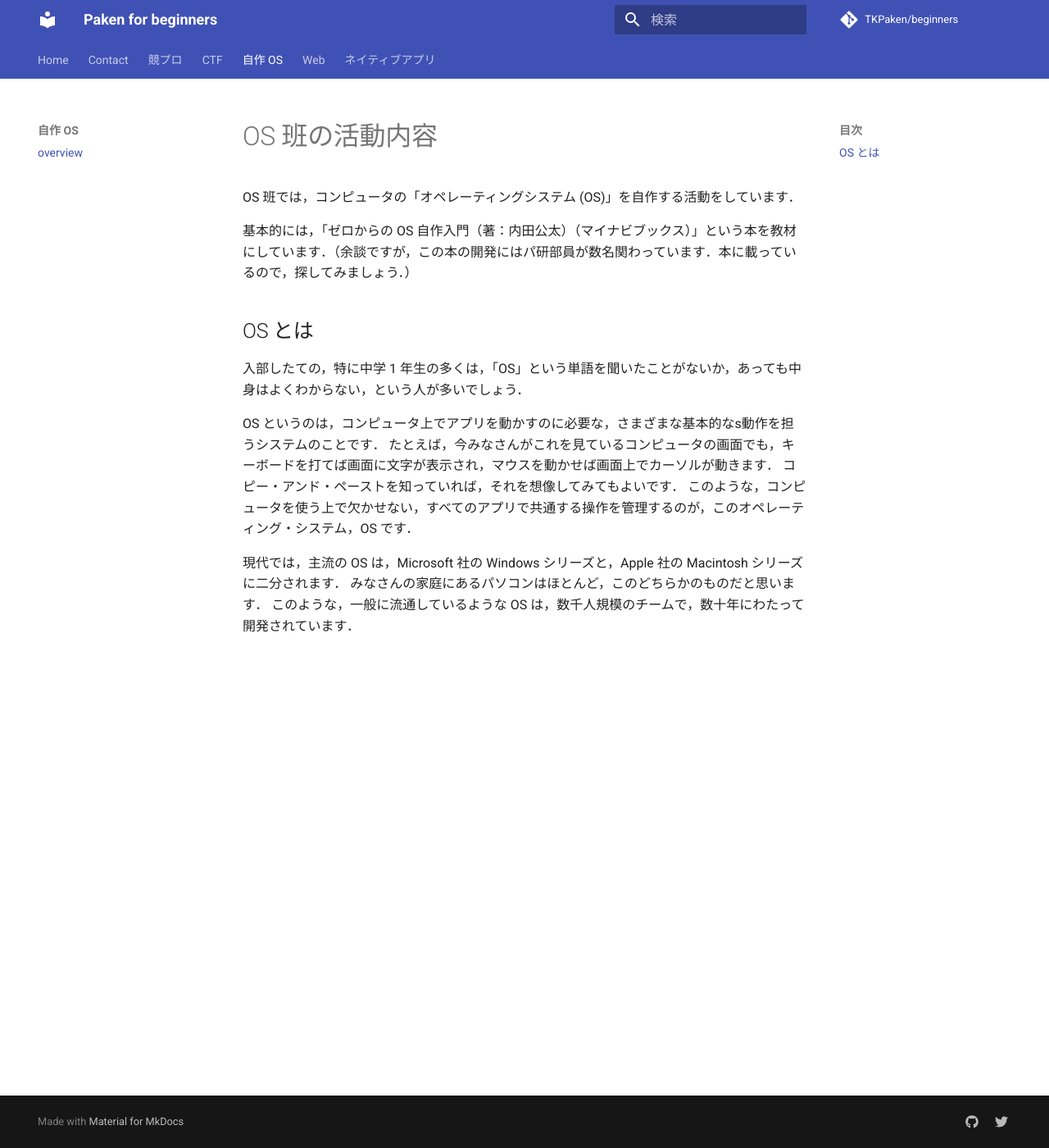
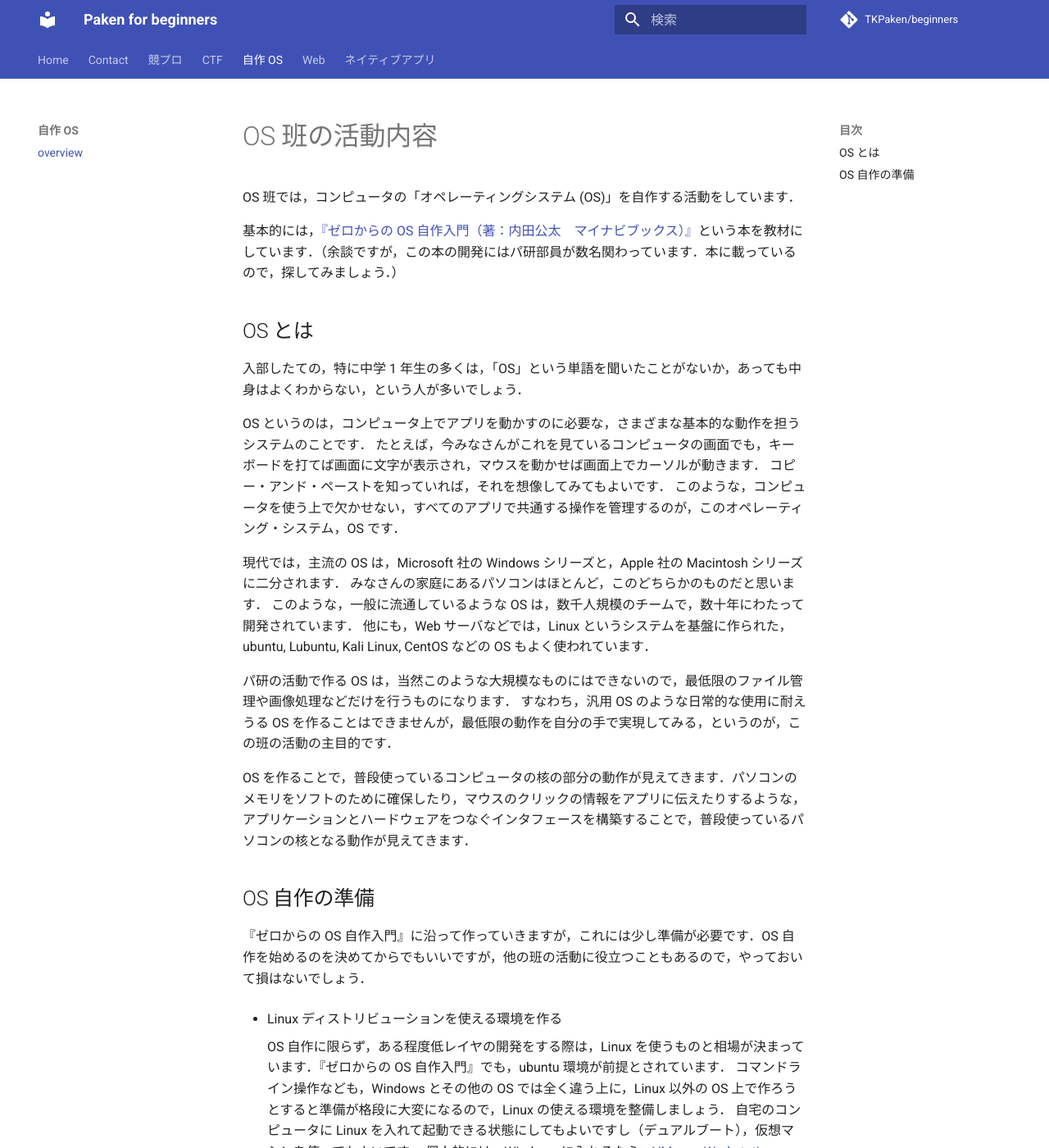
Before and after one commit to TKPaken/beginners, an MkDocs documentation site: the page built from docs/OS/index.md, in a window 1280 px wide and 1400 px high. Shown: the whole window at 82% size. Built offline with MkDocs 1.6.1 and Material for MkDocs 9.7.7, drawn with Linux system fonts in a browser that asks for light colours; comment, search, counter and statistics services are not loaded; some of the changed text lies outside the part shown.

Commit message:
Finish writing docs/OS/index.md.

```diff
--- a/docs/OS/index.md
+++ b/docs/OS/index.md
@@ -1,12 +1,12 @@
 # OS 班の活動内容
 OS 班では，コンピュータの「オペレーティングシステム (OS)」を自作する活動をしています．
 
-基本的には，「ゼロからの OS 自作入門（著：内田公太）（マイナビブックス）」という本を教材にしています．（余談ですが，この本の開発にはパ研部員が数名関わっています．本に載っているので，探してみましょう．）
+基本的には，[『ゼロからの OS 自作入門（著：内田公太　マイナビブックス）』](https://www.amazon.co.jp/%E3%82%BC%E3%83%AD%E3%81%8B%E3%82%89%E3%81%AEOS%E8%87%AA%E4%BD%9C%E5%85%A5%E9%96%80-%E5%86%85%E7%94%B0-%E5%85%AC%E5%A4%AA/dp/4839975868/)という本を教材にしています．（余談ですが，この本の開発にはパ研部員が数名関わっています．本に載っているので，探してみましょう．）
 
 ## OS とは
 入部したての，特に中学 1 年生の多くは，「OS」という単語を聞いたことがないか，あっても中身はよくわからない，という人が多いでしょう．
 
-OS というのは，コンピュータ上でアプリを動かすのに必要な，さまざまな基本的なs動作を担うシステムのことです．
+OS というのは，コンピュータ上でアプリを動かすのに必要な，さまざまな基本的な動作を担うシステムのことです．
 たとえば，今みなさんがこれを見ているコンピュータの画面でも，キーボードを打てば画面に文字が表示され，マウスを動かせば画面上でカーソルが動きます．
 コピー・アンド・ペーストを知っていれば，それを想像してみてもよいです．
 このような，コンピュータを使う上で欠かせない，すべてのアプリで共通する操作を管理するのが，このオペレーティング・システム，OS です．
@@ -14,3 +14,29 @@
 現代では，主流の OS は，Microsoft 社の Windows シリーズと，Apple 社の Macintosh シリーズに二分されます．
 みなさんの家庭にあるパソコンはほとんど，このどちらかのものだと思います．
 このような，一般に流通しているような OS は，数千人規模のチームで，数十年にわたって開発されています．
+他にも，Web サーバなどでは，Linux というシステムを基盤に作られた，ubuntu, Lubuntu, Kali Linux, CentOS などの OS もよく使われています．
+
+パ研の活動で作る OS は，当然このような大規模なものにはできないので，最低限のファイル管理や画像処理などだけを行うものになります．
+すなわち，汎用 OS のような日常的な使用に耐えうる OS を作ることはできませんが，最低限の動作を自分の手で実現してみる，というのが，この班の活動の主目的です．
+
+OS を作ることで，普段使っているコンピュータの核の部分の動作が見えてきます．パソコンのメモリをソフトのために確保したり，マウスのクリックの情報をアプリに伝えたりするような，アプリケーションとハードウェアをつなぐインタフェースを構築することで，普段使っているパソコンの核となる動作が見えてきます．
+
+## OS 自作の準備
+『ゼロからの OS 自作入門』に沿って作っていきますが，これには少し準備が必要です．OS 自作を始めるのを決めてからでもいいですが，他の班の活動に役立つこともあるので，やっておいて損はないでしょう．
+
+- Linux ディストリビューションを使える環境を作る
+
+	OS 自作に限らず，ある程度低レイヤの開発をする際は，Linux を使うものと相場が決まっています．『ゼロからの OS 自作入門』でも，ubuntu 環境が前提とされています．
+	コマンドライン操作なども，Windows とその他の OS では全く違う上に，Linux 以外の OS 上で作ろうとすると準備が格段に大変になるので，Linux の使える環境を整備しましょう．
+	自宅のコンピュータに Linux を入れて起動できる状態にしてもよいですし（デュアルブート），仮想マシンを使ってもよいです．
+	個人的には，Windows に入れるなら，[VMware Workstation Player](https://www.vmware.com/jp/products/workstation-player/workstation-player-evaluation.html) がおすすめです．
+
+- Linux のコマンド操作に慣れる
+
+	OS 自作には，準備段階から Linux のコマンドを多用します．ターミナルの使用に慣れていないとほとんど作業が進まないので，基本的なコマンドくらいは使いこなせるようにしておきましょう．
+	この部分の教材もそのうち作ってここに載せる予定です．
+
+- OS 本に載っている準備を進める
+
+	テキストの本には，OS 自作を進めるための環境構築の方法がまとまっています．
+	Linux の操作に慣れて環境構築をできる状態になったら，これに沿って環境構築を始めましょう．
```
